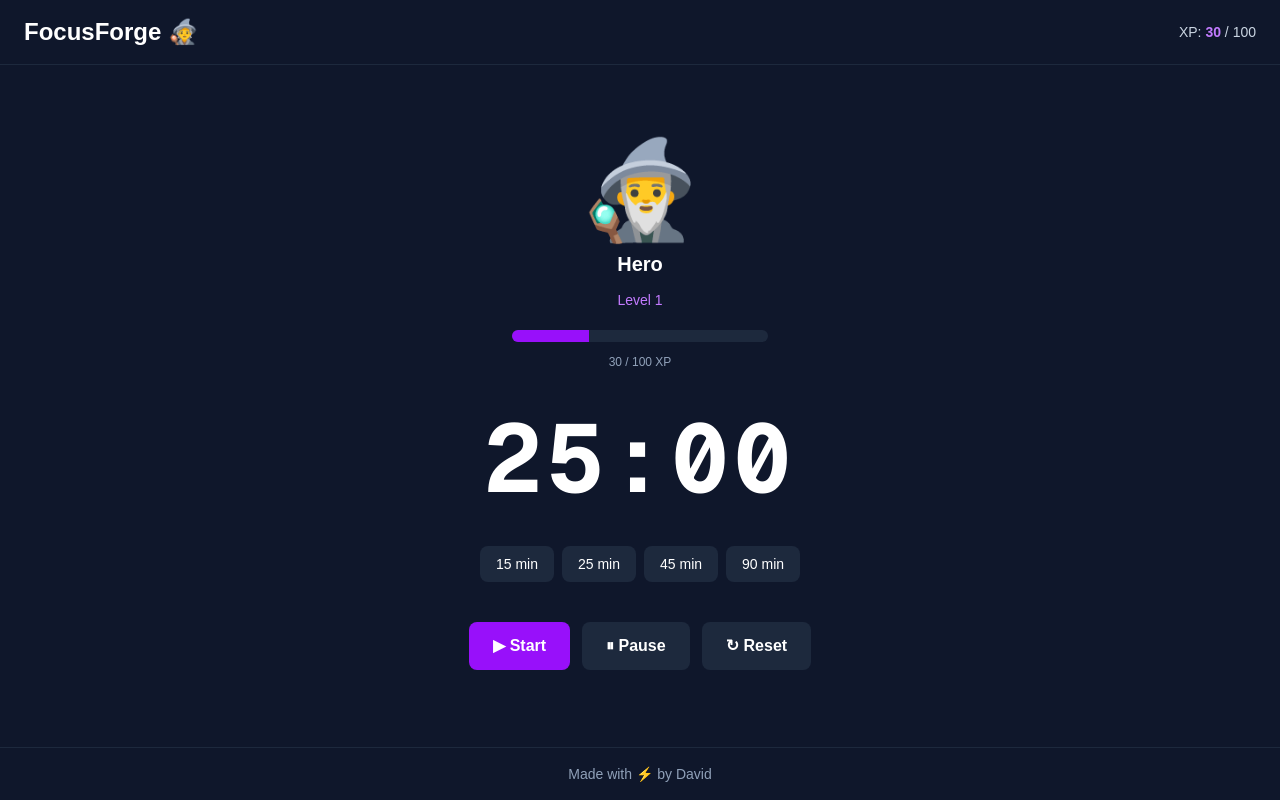
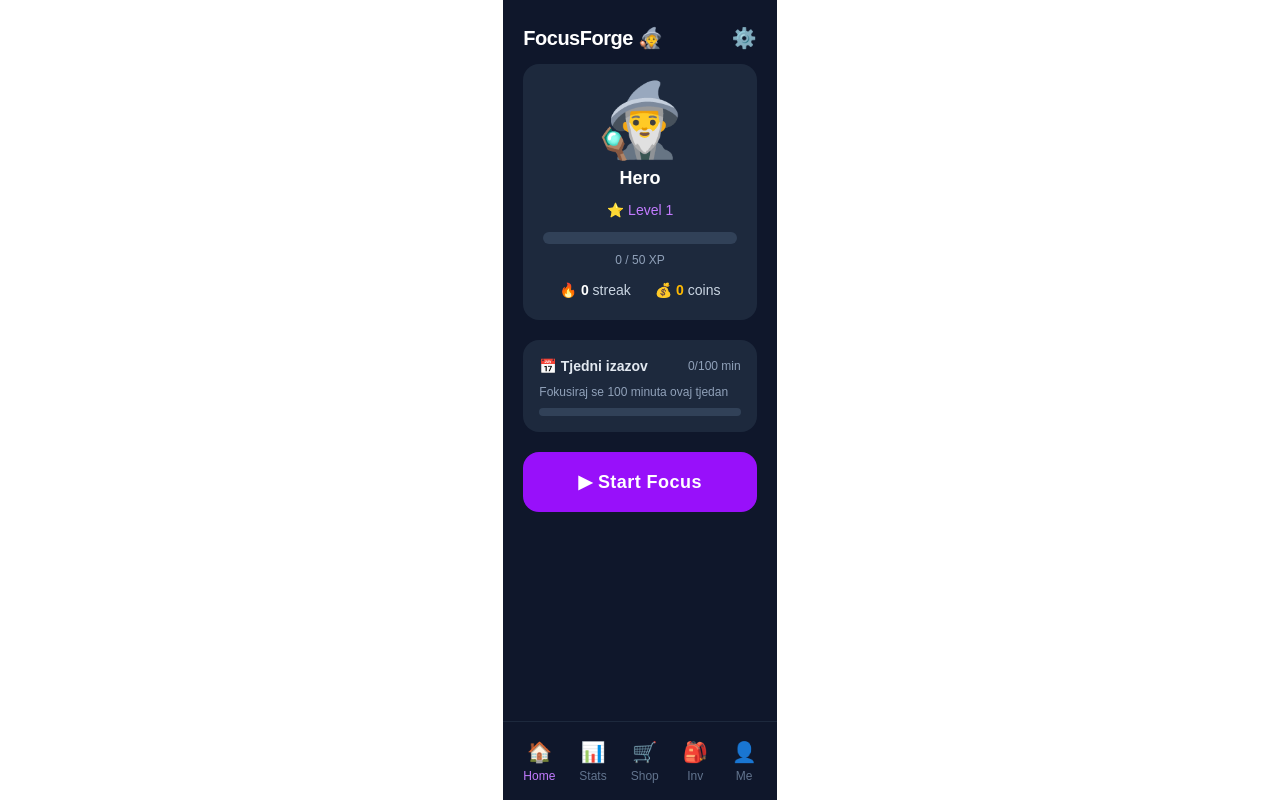
Before and after one commit to DavidMerkas/focusforge, a Next.js app: page / in a window 1280 px wide. Built offline with nearby package versions, Linux system fonts and the light colour scheme.

Commit message:
feat: dashboard UI - hero card, XP bar, weekly challenge, bottom nav

```diff
--- a/src/app/page.tsx
+++ b/src/app/page.tsx
@@ -1,78 +1,96 @@
 export default function Home() {
-  // Static values for now — later these come from state/localStorage
+  // Static placeholder values — will come from localStorage in a later step
   const heroName = "Hero";
   const level = 1;
-  const xp = 30;
-  const xpToNext = 100;
+  const xp = 0;
+  const xpToNext = 50;
   const xpPercent = (xp / xpToNext) * 100;
+  const streak = 0;
+  const coins = 0;
+
+  const weeklyGoalMin = 100;
+  const weeklyDoneMin = 0;
+  const weeklyPercent = (weeklyDoneMin / weeklyGoalMin) * 100;
 
   return (
-    <main className="min-h-screen bg-slate-900 text-white flex flex-col">
+    <main className="min-h-screen bg-slate-900 text-white flex flex-col max-w-[480px] mx-auto">
+
       {/* HEADER */}
-      <header className="px-6 py-4 border-b border-slate-800 flex items-center justify-between">
-        <h1 className="text-2xl font-bold">
-          FocusForge <span>🧙</span>
-        </h1>
-        <div className="text-sm text-slate-300">
-          XP: <span className="text-purple-400 font-semibold">{xp}</span> / {xpToNext}
-        </div>
+      <header className="px-5 pt-6 pb-3 flex items-center justify-between">
+        <h1 className="text-xl font-bold tracking-tight">FocusForge 🧙</h1>
+        <button className="text-slate-400 hover:text-white text-xl transition" aria-label="Settings">
+          ⚙️
+        </button>
       </header>
 
-      {/* MAIN CONTENT */}
-      <div className="flex-1 flex flex-col items-center justify-center px-6 py-12 gap-10">
-        {/* Hero card */}
-        <section className="flex flex-col items-center gap-3">
-          <div className="text-8xl">🧙‍♂️</div>
-          <div className="text-xl font-semibold">{heroName}</div>
-          <div className="text-sm text-purple-400">Level {level}</div>
+      {/* MAIN SCROLL AREA */}
+      <div className="flex-1 overflow-y-auto px-5 pb-6 flex flex-col gap-5">
 
-          {/* XP bar — width is set via inline style because the value is dynamic */}
-          <div className="w-64 h-3 bg-slate-800 rounded-full overflow-hidden mt-2">
+        {/* HERO CARD */}
+        <section className="bg-slate-800 rounded-2xl p-5 flex flex-col items-center gap-2">
+          <div className="text-7xl">🧙‍♂️</div>
+          <div className="text-lg font-semibold">{heroName}</div>
+          <div className="text-sm text-purple-400 font-medium">⭐ Level {level}</div>
+
+          {/* XP bar */}
+          <div className="w-full h-3 bg-slate-700 rounded-full overflow-hidden mt-1">
             <div
-              className="h-full bg-purple-600 transition-all"
+              className="h-full bg-purple-600 rounded-full transition-all duration-500"
               style={{ width: `${xpPercent}%` }}
             />
           </div>
-          <div className="text-xs text-slate-400">
-            {xp} / {xpToNext} XP
+          <div className="text-xs text-slate-400">{xp} / {xpToNext} XP</div>
+
+          {/* Streak + Coins */}
+          <div className="flex gap-6 mt-1">
+            <span className="text-sm text-slate-300">🔥 <span className="font-semibold text-white">{streak}</span> streak</span>
+            <span className="text-sm text-slate-300">💰 <span className="font-semibold text-amber-400">{coins}</span> coins</span>
           </div>
         </section>
 
-        {/* Timer display */}
-        <section className="text-8xl font-mono font-bold tracking-wider">
-          25:00
+        {/* WEEKLY CHALLENGE */}
+        <section className="bg-slate-800 rounded-2xl p-4 flex flex-col gap-2">
+          <div className="flex items-center justify-between">
+            <span className="text-sm font-semibold text-slate-200">📅 Tjedni izazov</span>
+            <span className="text-xs text-slate-400">{weeklyDoneMin}/{weeklyGoalMin} min</span>
+          </div>
+          <div className="text-xs text-slate-400">Fokusiraj se {weeklyGoalMin} minuta ovaj tjedan</div>
+          <div className="w-full h-2 bg-slate-700 rounded-full overflow-hidden">
+            <div
+              className="h-full bg-green-500 rounded-full transition-all duration-500"
+              style={{ width: `${weeklyPercent}%` }}
+            />
+          </div>
         </section>
 
-        {/* Preset selector */}
-        <section className="flex gap-2 flex-wrap justify-center">
-          {[15, 25, 45, 90].map((min) => (
-            <button
-              key={min}
-              className="px-4 py-2 rounded-lg bg-slate-800 hover:bg-slate-700 text-sm transition"
-            >
-              {min} min
-            </button>
-          ))}
-        </section>
+        {/* START FOCUS BUTTON */}
+        <button className="w-full py-4 bg-purple-600 hover:bg-purple-500 active:bg-purple-700 rounded-2xl font-bold text-lg tracking-wide transition-colors">
+          ▶ Start Focus
+        </button>
 
-        {/* Controls */}
-        <section className="flex gap-3">
-          <button className="px-6 py-3 rounded-lg bg-purple-600 hover:bg-purple-500 font-semibold transition">
-            ▶ Start
-          </button>
-          <button className="px-6 py-3 rounded-lg bg-slate-800 hover:bg-slate-700 font-semibold transition">
-            ⏸ Pause
-          </button>
-          <button className="px-6 py-3 rounded-lg bg-slate-800 hover:bg-slate-700 font-semibold transition">
-            ↻ Reset
-          </button>
-        </section>
       </div>
 
-      {/* FOOTER */}
-      <footer className="px-6 py-4 border-t border-slate-800 text-center text-sm text-slate-400">
-        Made with ⚡ by David
-      </footer>
+      {/* BOTTOM NAVIGATION */}
+      <nav className="border-t border-slate-800 px-2 py-3 flex justify-around">
+        {[
+          { icon: "🏠", label: "Home", active: true },
+          { icon: "📊", label: "Stats", active: false },
+          { icon: "🛒", label: "Shop", active: false },
+          { icon: "🎒", label: "Inv", active: false },
+          { icon: "👤", label: "Me", active: false },
+        ].map(({ icon, label, active }) => (
+          <button
+            key={label}
+            className={`flex flex-col items-center gap-0.5 text-xs px-3 py-1 rounded-xl transition ${
+              active ? "text-purple-400" : "text-slate-500 hover:text-slate-300"
+            }`}
+          >
+            <span className="text-xl">{icon}</span>
+            <span>{label}</span>
+          </button>
+        ))}
+      </nav>
+
     </main>
   );
 }
```
